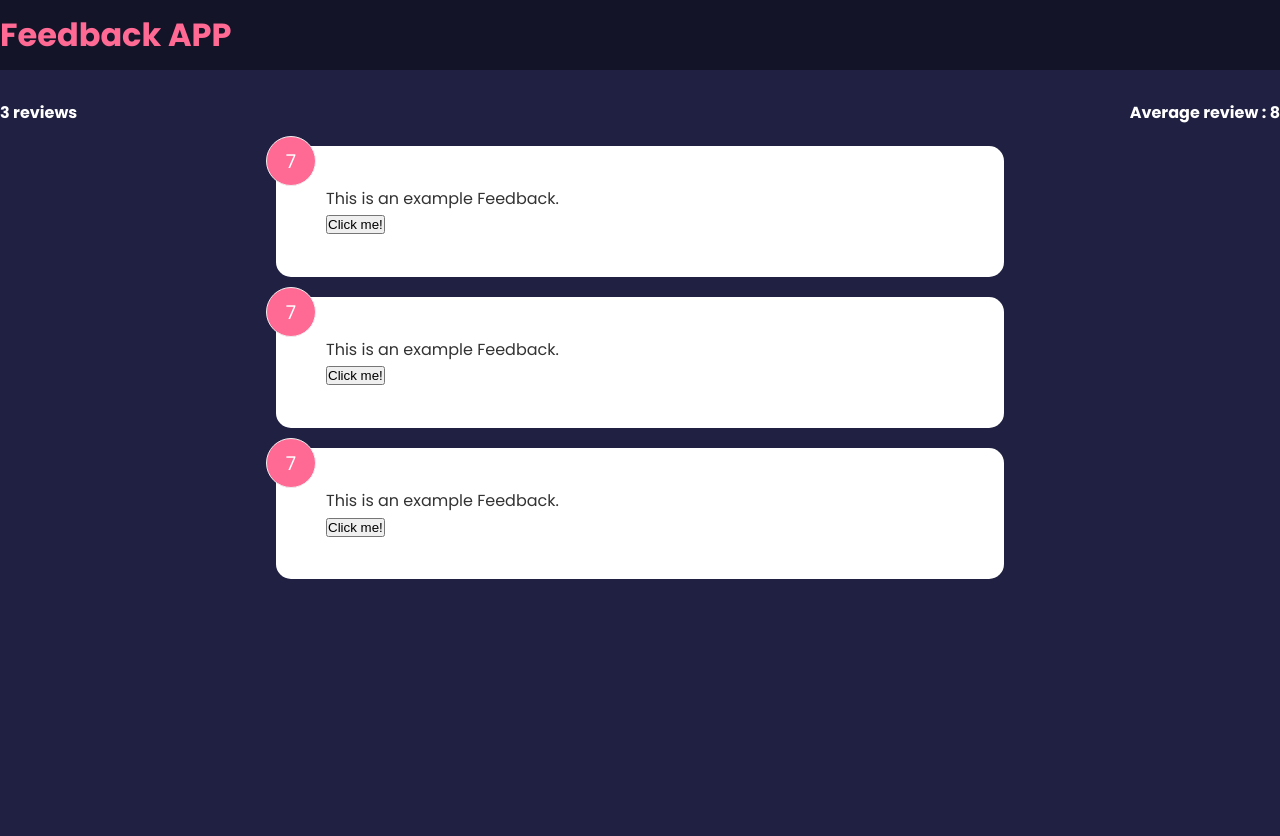
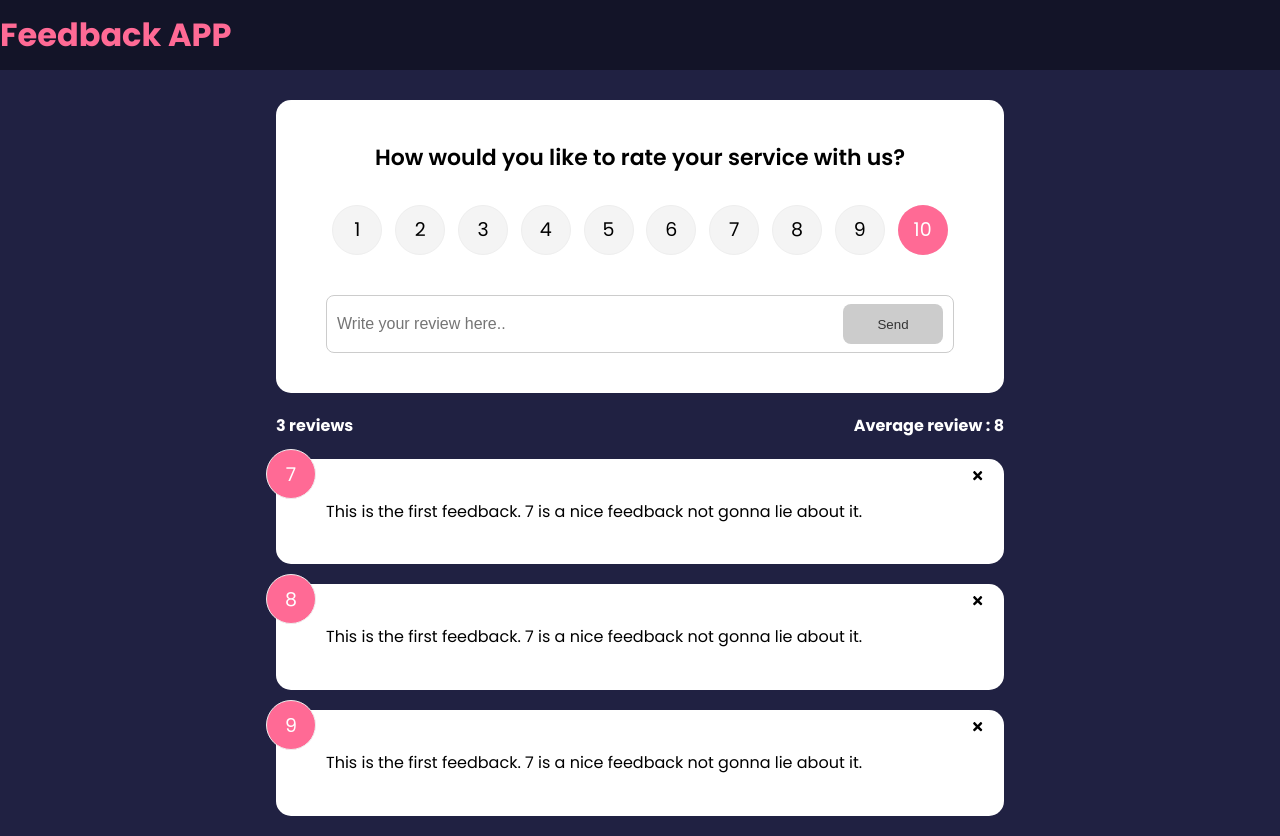
Before and after one commit to Dron-1/React, a React (Create React App) app: page / in a window 1280 px wide. Before the commit the page ends 800 px from the top, so only its background shows below. Built offline with nearby package versions, Linux system fonts and the light colour scheme.

Commit message:
Added components like RatingSelect & FeedbackForm

```diff
--- a/src/App.js
+++ b/src/App.js
@@ -3,7 +3,8 @@ import FeedbackList from "./components/FeedbackList";
 import { useState } from "react";
 import FeedbackData from "./data/FeedbackData"
 import FeedbackStats from './components/FeedbackStats'
-
+import FeedbackForm from './components/FeedbackForm'
+import {v4 as uuidv4} from 'uuid'
 
 function App()
 {
@@ -15,12 +16,22 @@ function App()
             setFeedback(feedbacks.filter((item)=> item.id !== id))
         }
     }
+    const addFeedback = (feedback) =>{
+        const newFeedback = {
+            id: parseInt(uuidv4()),
+            feedbackText : feedback.review,
+            rating : feedback.rating
+        }
+        /*... = spread operator, fills the array with feedbacks' contents*/
+        setFeedback([newFeedback,...feedbacks])
+    }
     return(
         <>
             <Header />
-            <FeedbackStats feedbackList = {feedbacks} />
             <div className="container">
-            <FeedbackList feedbacks = {feedbacks} handleDelete={deleteFeedback}/>
+                <FeedbackForm handleInsert = {addFeedback}/>
+                <FeedbackStats feedbackList = {feedbacks} />
+                <FeedbackList feedbacks = {feedbacks} handleDelete={deleteFeedback}/>
             </div>
         </>
     )
--- /dev/null
+++ b/src/components/FeedbackForm.jsx
@@ -0,0 +1,61 @@
+import {useState} from 'react'
+import Card from './shared/Card'
+import Button from './shared/Button'
+import RatingSelect from './RatingSelect'
+
+function FeedbackForm({handleInsert}) {
+  const [review,setReview] = useState('')
+  const [errorMessage, setErrorMessage] = useState('')
+  const [btnDisabled,setBtnDisabled] = useState(true)
+  const [rating, setRating] = useState(10)
+
+  const handleChangeReview = (e) => {
+    setReview(e.target.value);
+    if(review === '' )
+    {
+      setErrorMessage(null)
+      setBtnDisabled(true)
+    }
+    else if(review !== '' && review.trim().length <= 10 )
+    {
+      setErrorMessage('Your review must be more than 10 characters.')
+      setBtnDisabled(true)
+    }
+    else
+    {
+      setErrorMessage(null)
+      setBtnDisabled(false)
+    }
+  }
+
+  const handleSubmit = (e) => {
+    e.preventDefault();
+    if(review.trim().length >=10)
+    {
+      const newFeedback = {
+        review : review,
+        rating : rating,
+      }
+      console.log(newFeedback);
+      handleInsert(newFeedback);
+      setReview('')
+    }
+  }
+
+  return (
+    <Card reverse = {false}>
+        <form onSubmit={handleSubmit}>
+            <h2>How would you like to rate your service with us?</h2>
+            <RatingSelect select = {(rating) => setRating(rating)}/>
+            <div className="input-group">
+                <input type="text" onChange = {handleChangeReview} placeholder='Write your review here..' value = {review}/>
+                <Button type="submit" isDisabled = {btnDisabled}>Send</Button>
+            </div>
+            {/* This below line means if errorMessage is not empty then a div container will be created */}
+            {errorMessage && <div className="message">{errorMessage}</div> }
+        </form>
+    </Card>
+  )
+}
+
+export default FeedbackForm
--- a/src/components/FeedbackItem.jsx
+++ b/src/components/FeedbackItem.jsx
@@ -1,26 +1,34 @@
-/*---state (eg rating,feedbackText)is just data that is immutable ---*/
-/*---we can instead RESET the state using a function---*/
-/*useState is a hook, everything starting with use is hook */
-import { useState } from "react"
+import Card from './shared/Card'
+import PropTypes from 'prop-types'
+/*from package react-icons, we want library-> font awesome(fa) library*/
+/*from this library we want FaTimes meaning that cross symbol*/
+import {FaTimes} from 'react-icons/fa'
 
-function FeedbackItem() {
-    const [rating,setRating] = useState(7) //default value of rating is 7
-    const [feedbackText, setFeedback] = useState('This is an example Feedback.')
+function FeedbackItem({item, handleDelete})
+{
+    /*---These are component level States---*/
+    //const [rating,setRating] = useState(7)
+    //const [feedbackText,setFeedback] = useState('This is an example feedback')
 
-    const handleClick = ()=>{
-        //rating  = 20 //we can not do this
-        //setRating(20) //we can do this as well
-        setRating((prev)=>{
-            return prev + 1
-        })
-    }
-  return (
-    <div className="card">
-        <div className="num-display">{rating}</div>
-        <div className="text-display">{feedbackText}</div>
-        <button onClick = {handleClick}>Click me!</button>
-    </div>
-  )
+
+  //   return (
+  //   <div className="card">
+  //       <div className="num-display">{item.rating}</div>
+  //       <div className="text-display">{item.feedbackText}</div>
+  //   </div>
+  // )
+
+  /*---Here actually deleteFeedback function is called---*/
+  /*---this function handleDelete is an example of "props drill"---*/
+    return(
+      <Card reverse={false}>
+        <div className="num-display">{item.rating}</div>
+        <button className='close' onClick={()=>handleDelete(item.id)}><FaTimes/></button>
+        <div className="text-display">{item.feedbackText}</div>
+      </Card>
+    )
 }
-
+FeedbackItem.propTypes = {
+  item : PropTypes.object.isRequired
+}
 export default FeedbackItem
--- /dev/null
+++ b/src/components/RatingSelect.jsx
@@ -0,0 +1,128 @@
+import { useState } from 'react'
+
+function RatingSelect({select}) {
+  const [selected, setSelected] = useState(10);
+  const handleChange = (e)=>{
+    /*--- "+" is used to convert e.target.value into number---*/
+    setSelected(+e.currentTarget.value)
+    /*---here we are doing nothing, just calling the function select()---*/
+    /*--- which we get as a props---*/
+    select(+e.currentTarget.value)
+  }
+  return (
+    <ul className='rating'>
+        <li>
+            <input
+                type="radio"
+                name="rating"
+                id="num1"
+                value = '1'
+                checked = {selected === 1}
+                onChange={handleChange}
+            />
+            <label htmlFor='num1'>1</label>
+        </li>
+        <li>
+            <input
+                type="radio"
+                name="rating"
+                id="num2"
+                value = '2'
+                checked = {selected === 2}
+                onChange={handleChange}
+            />
+            <label htmlFor='num2'>2</label>
+        </li>
+        <li>
+            <input
+                type="radio"
+                name="rating"
+                id="num3"
+                value = '3'
+                checked = {selected === 3}
+                onChange={handleChange}
+            />
+            <label htmlFor='num3'>3</label>
+        </li>
+        <li>
+            <input
+                type="radio"
+                name="rating"
+                id="num4"
+                value = '4'
+                checked = {selected === 4}
+                onChange={handleChange}
+            />
+            <label htmlFor='num4'>4</label>
+        </li>
+        <li>
+            <input
+                type="radio"
+                name="rating"
+                id="num5"
+                value = '5'
+                checked = {selected === 5}
+                onChange={handleChange}
+            />
+            <label htmlFor='num5'>5</label>
+        </li>
+        <li>
+            <input
+                type="radio"
+                name="rating"
+                id="num6"
+                value = '6'
+                checked = {selected === 6}
+                onChange={handleChange}
+            />
+            <label htmlFor='num6'>6</label>
+        </li>
+        <li>
+            <input
+                type="radio"
+                name="rating"
+                id="num7"
+                value = '7'
+                checked = {selected === 7}
+                onChange={handleChange}
+            />
+            <label htmlFor='num7'>7</label>
+        </li>
+        <li>
+            <input
+                type="radio"
+                name="rating"
+                id="num8"
+                value = '8'
+                checked = {selected === 8}
+                onChange={handleChange}
+            />
+            <label htmlFor='num8'>8</label>
+        </li>
+        <li>
+            <input
+                type="radio"
+                name="rating"
+                id="num9"
+                value = '9'
+                checked = {selected === 9}
+                onChange={handleChange}
+            />
+            <label htmlFor='num9'>9</label>
+        </li>
+        <li>
+            <input
+                type="radio"
+                name="rating"
+                id="num10"
+                value = '10'
+                checked = {selected === 10}
+                onChange={handleChange}
+            />
+            <label htmlFor='num10'>10</label>
+        </li>
+    </ul>
+  )
+}
+
+export default RatingSelect
--- /dev/null
+++ b/src/components/shared/Button.jsx
@@ -0,0 +1,23 @@
+import PropTypes from "prop-types"
+
+function Button({children,type,version,isDisabled}) {
+  return (
+    <button type={type} className={`btn btn-${version}`} disabled = {isDisabled}>
+        {children}
+    </button>
+  )
+}
+
+Button.defaultProps = {
+    isDisabled : false,
+    type:'submit',
+    version: 'primary',
+}
+
+Button.propTypes = {
+    children : PropTypes.node.isRequired,
+    version : PropTypes.string,
+    type : PropTypes.string,
+    isDisabled : PropTypes.bool,
+}
+export default Button
```
Also changed, not shown: 1 other file (tests, documents, lock files or other folders).
